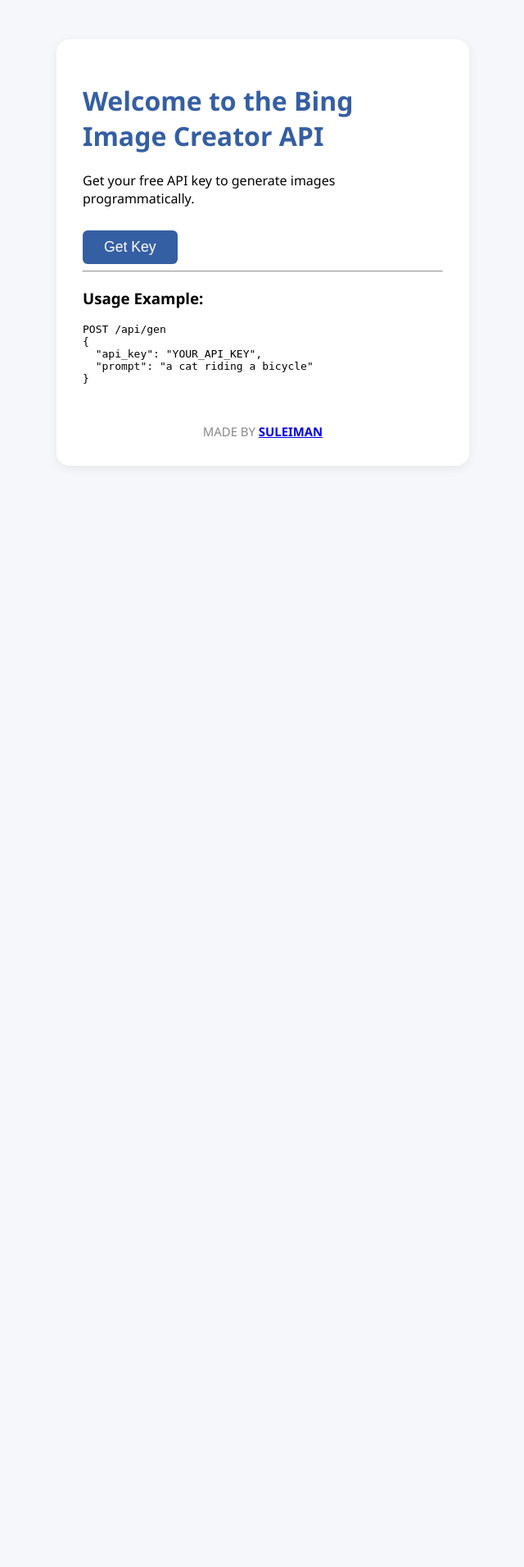
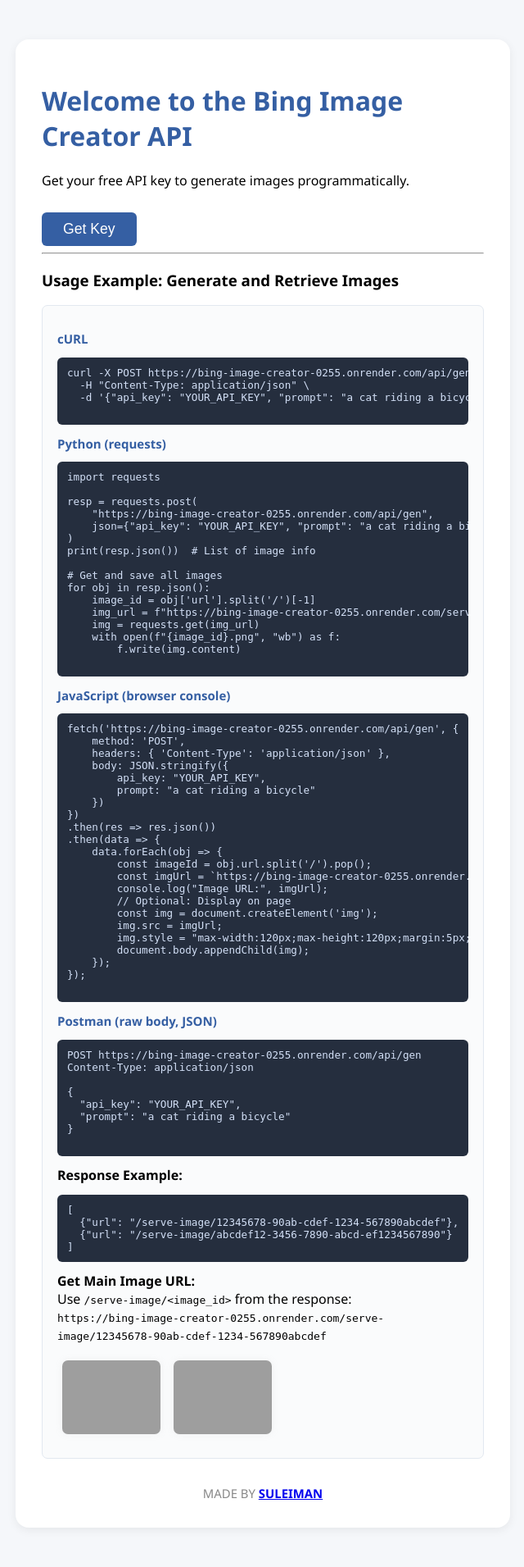
Before and after one commit to Molly-655/bing-ai-image-generator-, a Flask app: page / in a window 1280 px wide. Shown: the whole page at 82% size, without its empty margins (319-959 px from the left). Before the commit the page ends 534 px from the top, so only its background shows below. Run offline with Flask 3, Linux system fonts and the light colour scheme; parts of the project's set-up code (start-up, migrations or seed data) failed here and were passed over; grey boxes are pictures that could not be loaded.

Commit message:
Update index.html

```diff
--- a/templates/index.html
+++ b/templates/index.html
@@ -5,7 +5,7 @@
     <title>INTO THE UNKNOWN.....</title>
     <style>
         body { font-family: 'Segoe UI', Arial, sans-serif; background: #f5f7fa; padding: 40px; }
-        .container { background: #fff; max-width: 440px; margin: auto; border-radius: 16px; box-shadow: 0 3px 12px #0001; padding: 32px; }
+        .container { background: #fff; max-width: 540px; margin: auto; border-radius: 16px; box-shadow: 0 3px 12px #0001; padding: 32px; }
         h1 { color: #355fa3; }
         #api-key { font-weight: bold; color: #34774f; }
         button { background: #355fa3; color: #fff; border: none; border-radius: 6px; padding: 10px 26px; margin-top: 12px; font-size: 1.1em; cursor: pointer; transition: 0.2s; }
@@ -13,6 +13,11 @@
         .footer { margin-top: 32px; color: #888; font-size: 0.93em; text-align: center; }
         .copy-btn { background: #ffd600; color: #232323; margin-left: 8px; font-size: 1em; padding: 8px 16px; border-radius: 5px; border: none; cursor: pointer; }
         .copy-btn:hover { background: #ffe066; }
+        .example-block { background: #fafbfc; border-radius: 7px; border: 1px solid #e2e8f0; margin: 18px 0 10px 0; padding: 18px; }
+        .codeblock { background: #252e3e; color: #d3e0f7; padding: 11px 12px; border-radius: 6px; overflow-x: auto; font-size: 0.97em; }
+        .img-preview { margin-top: 14px; }
+        .img-preview img { max-width: 120px; max-height: 120px; margin: 6px; border-radius: 7px; box-shadow: 0 0 8px #aaa2; }
+        .lang-label { font-size: 0.94em; color: #355fa3; font-weight: bold; margin-top: 12px; }
     </style>
 </head>
 <body>
@@ -26,14 +31,77 @@
             <button class="copy-btn" id="copy-btn" onclick="copyKey()" style="display:none;">Copy</button>
         </p>
         <hr>
-        <h3>Usage Example:</h3>
-        <pre>
-POST /api/gen
+        <h3>Usage Example: Generate and Retrieve Images</h3>
+        <div class="example-block">
+            <div class="lang-label">cURL</div>
+            <pre class="codeblock">curl -X POST https://bing-image-creator-0255.onrender.com/api/gen \
+  -H "Content-Type: application/json" \
+  -d '{"api_key": "YOUR_API_KEY", "prompt": "a cat riding a bicycle"}'
+            </pre>
+            <div class="lang-label">Python (requests)</div>
+            <pre class="codeblock">import requests
+
+resp = requests.post(
+    "https://bing-image-creator-0255.onrender.com/api/gen",
+    json={"api_key": "YOUR_API_KEY", "prompt": "a cat riding a bicycle"}
+)
+print(resp.json())  # List of image info
+
+# Get and save all images
+for obj in resp.json():
+    image_id = obj['url'].split('/')[-1]
+    img_url = f"https://bing-image-creator-0255.onrender.com/serve-image/{image_id}"
+    img = requests.get(img_url)
+    with open(f"{image_id}.png", "wb") as f:
+        f.write(img.content)
+            </pre>
+            <div class="lang-label">JavaScript (browser console)</div>
+            <pre class="codeblock">fetch('https://bing-image-creator-0255.onrender.com/api/gen', {
+    method: 'POST',
+    headers: { 'Content-Type': 'application/json' },
+    body: JSON.stringify({
+        api_key: "YOUR_API_KEY",
+        prompt: "a cat riding a bicycle"
+    })
+})
+.then(res => res.json())
+.then(data => {
+    data.forEach(obj => {
+        const imageId = obj.url.split('/').pop();
+        const imgUrl = `https://bing-image-creator-0255.onrender.com/serve-image/${imageId}`;
+        console.log("Image URL:", imgUrl);
+        // Optional: Display on page
+        const img = document.createElement('img');
+        img.src = imgUrl;
+        img.style = "max-width:120px;max-height:120px;margin:5px;";
+        document.body.appendChild(img);
+    });
+});
+            </pre>
+            <div class="lang-label">Postman (raw body, JSON)</div>
+            <pre class="codeblock">POST https://bing-image-creator-0255.onrender.com/api/gen
+Content-Type: application/json
+
 {
   "api_key": "YOUR_API_KEY",
   "prompt": "a cat riding a bicycle"
 }
-        </pre>
+            </pre>
+            <div style="margin-top:12px;">
+                <b>Response Example:</b>
+                <pre class="codeblock">[
+  {"url": "/serve-image/12345678-90ab-cdef-1234-567890abcdef"},
+  {"url": "/serve-image/abcdef12-3456-7890-abcd-ef1234567890"}
+]</pre>
+                <b>Get Main Image URL:</b><br>
+                Use <code>/serve-image/&lt;image_id&gt;</code> from the response:<br>
+                <code>https://bing-image-creator-0255.onrender.com/serve-image/12345678-90ab-cdef-1234-567890abcdef</code>
+                <div class="img-preview">
+                    <img src="https://bing-image-creator-0255.onrender.com/serve-image/12345678-90ab-cdef-1234-567890abcdef" alt="img1" onerror="this.style.display='none'">
+                    <img src="https://bing-image-creator-0255.onrender.com/serve-image/abcdef12-3456-7890-abcd-ef1234567890" alt="img2" onerror="this.style.display='none'">
+                </div>
+            </div>
+        </div>
         <div class="footer">MADE BY <b><a href="https://web.facebook.com/people/Kolawole-Suleiman/61553565805276/">SULEIMAN</a></b></div>
     </div>
     <script>
```
